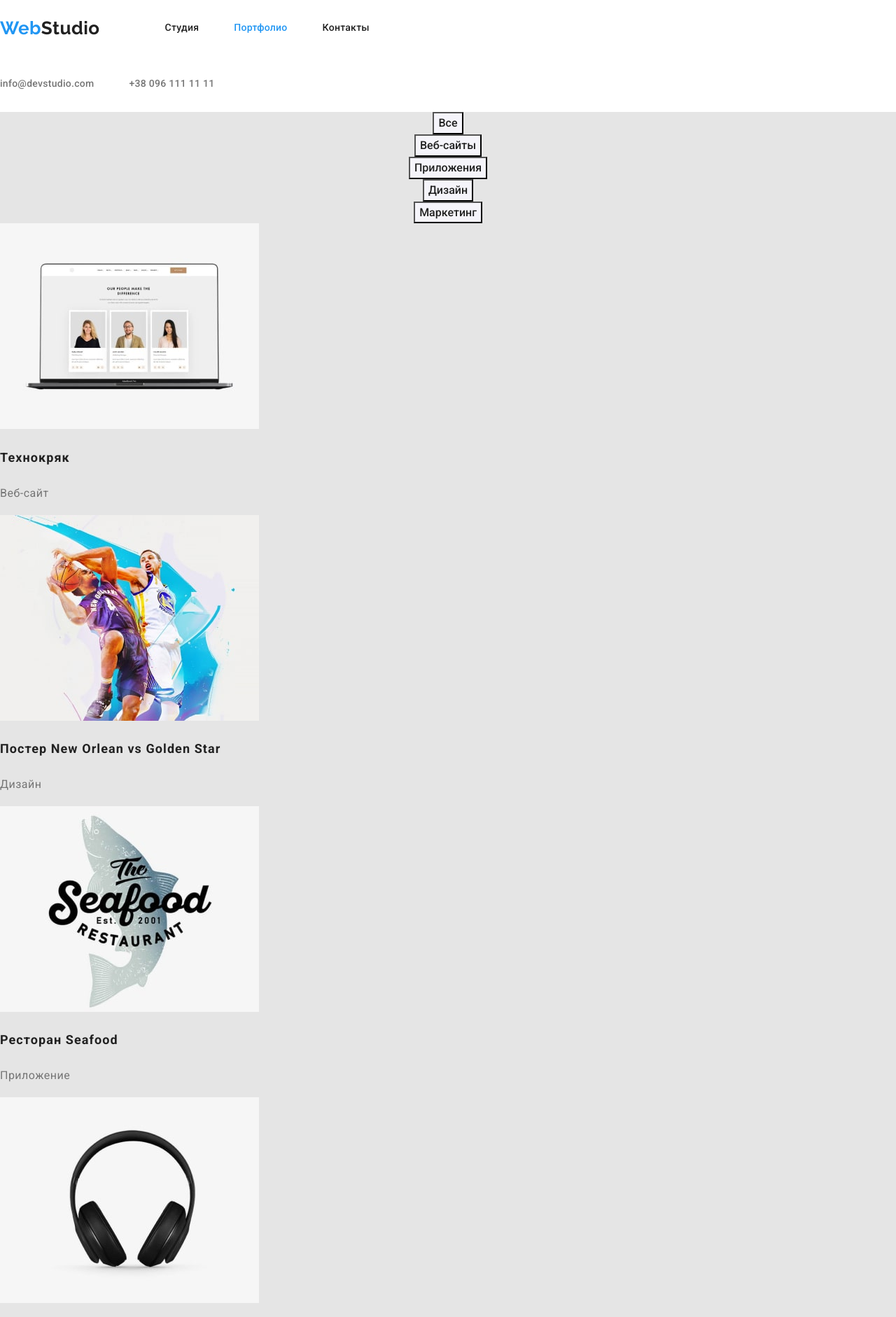
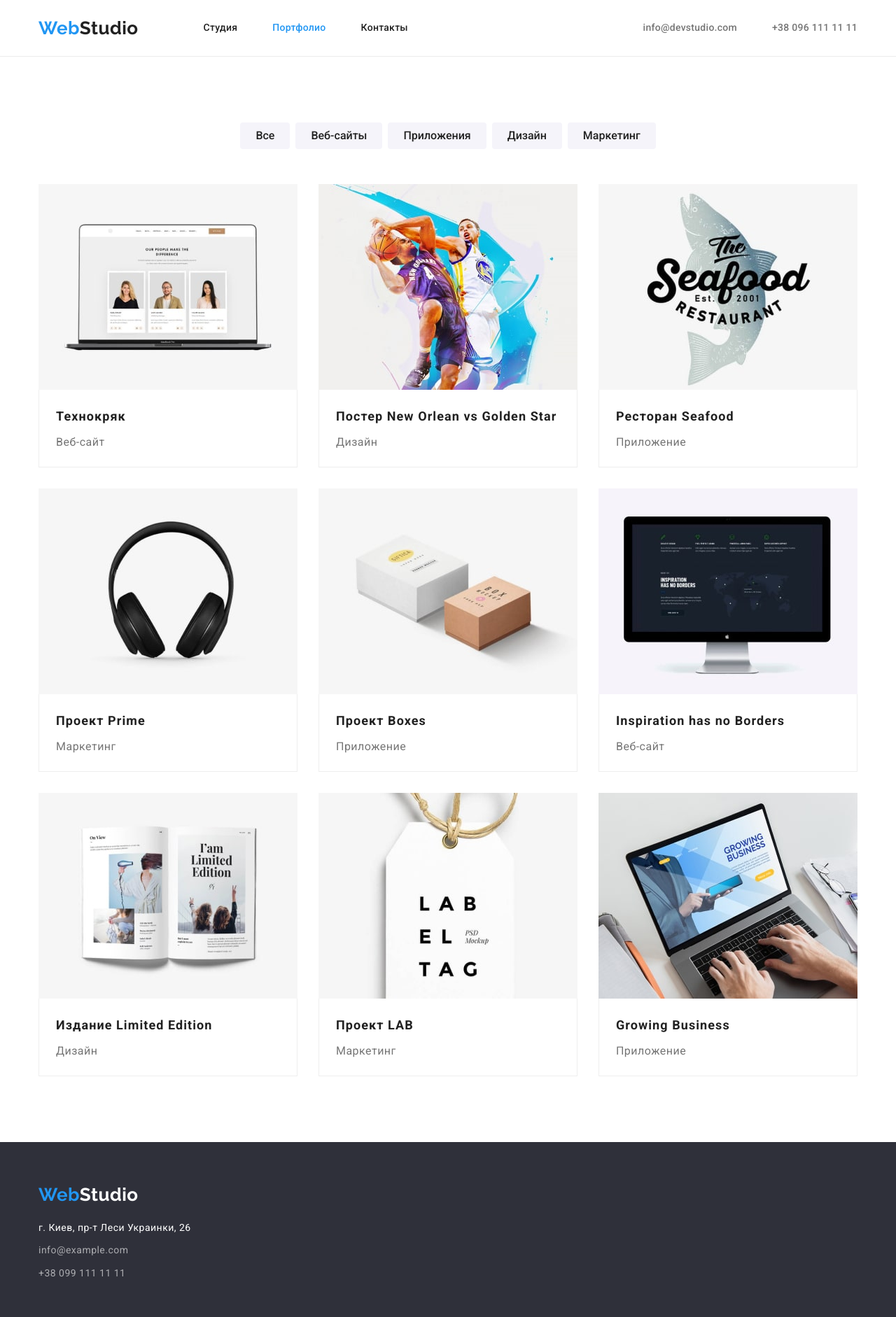
Before and after one commit to kiril755/goit-markup-hw-03, a plain HTML site: page portfolio.html in a window 1280 px wide. Shown: the top 1882 px of the page at 70% size. Drawn offline with nearby package versions, Linux system fonts and the light colour scheme.

Commit message:
index portfolio positions done

```diff
--- a/css/styles.css
+++ b/css/styles.css
@@ -27,16 +27,34 @@
 /*вторичный цвет фона #E5E5E5 */
 /*второй вторичный цвет фона #F5F4FA */
 /*уникальный цвет фона #2F303A */
+h1,
+h2,
+h3,
+h4,
+h5,
+h6,
+p {
+  margin: 0 auto;
+  padding: 0;
+}
 
 ul {
   margin: 0;
   padding: 0;
 }
+a {
+  display: block;
+}
+
+img {
+  display: block;
+  max-width: 100%;
+}
 .container {
   width: 1200px;
   padding-left: 15px;
   padding-right: 15px;
-  margin: 0 auto;
+  margin: auto;
 }
 .section {
   padding-top: 94px;
@@ -71,15 +89,14 @@ body {
   overflow: hidden;
 }
 /*-----------------HEADER------------------*/
+.header {
+  border-bottom: 1px solid #ececec;
+}
 
 .header .container,
 .nav {
   display: flex;
   align-items: center;
-}
-
-.header .container {
-  border-bottom: 1px solid #ececec;
 }
 
 .header-logo {
@@ -98,7 +115,6 @@ body {
 
 .header-list {
   display: flex;
-  padding-left: 0;
 }
 
 .header-list .header-item:not(:last-child) {
@@ -106,7 +122,6 @@ body {
 }
 
 .header-list .header-link {
-  display: block;
   padding-top: 32px;
   padding-bottom: 32px;
 
@@ -132,7 +147,6 @@ body {
 }
 
 .header-contacts a {
-  display: block;
   padding-top: 32px;
   padding-bottom: 32px;
 
@@ -156,11 +170,18 @@ body {
 
 .footer {
   background-color: var(--unic-bgc-color);
-  outline: 3px solid red;
-  padding: 50px;
+  padding-top: 60px;
+  padding-bottom: 60px;
+}
+.footer .container {
+  display: flex;
+  flex-direction: column;
 }
 
 .footer-logo {
+  margin-bottom: 20px;
+  margin-right: auto;
+
   color: #ffffff;
   font-family: 'Raleway', sans-serif;
   font-weight: 700;
@@ -168,15 +189,23 @@ body {
   line-height: 1.19;
 }
 
+.footer-logo span {
+  color: var(--accent-color);
+}
+
 .footer-list {
+  display: flex;
+  flex-direction: column;
   font-style: normal;
   font-weight: normal;
   font-size: 14px;
   line-height: 1.71;
 }
-
-.footer-logo span {
-  color: var(--accent-color);
+.footer-item {
+  margin-right: auto;
+}
+.footer-item:not(:last-child) {
+  margin-bottom: 9px;
 }
 
 .adress-link {
@@ -203,11 +232,12 @@ body {
   background-color: var(--unic-bgc-color);
   text-align: center;
 }
+.hero-container {
+  padding: 0 267px;
+}
 
 .hero-title {
-  max-width: 696px;
-  margin: 0 auto;
-  padding-bottom: 30px;
+  margin-bottom: 30px;
 
   color: var(--second-title-color);
   text-transform: uppercase;
@@ -235,19 +265,18 @@ body {
 /*-----------------ADVANTAGE--------------------*/
 
 .advantage {
-  background-color: var(--second-bgc-color);
+  background-color: var(--main-bgc-color);
 }
 
 .advantage-list {
   display: flex;
 }
 .advantage-item:not(:last-child) {
-  padding-right: 30px;
+  margin-right: 30px;
 }
 
 .advantage-title {
-  margin: 0 auto;
-  padding-bottom: 10px;
+  margin-bottom: 10px;
 
   color: var(--main-title-color);
   text-transform: uppercase;
@@ -256,8 +285,6 @@ body {
 }
 
 .advantage-text {
-  margin: 0 auto;
-
   font-size: 14px;
   line-height: 24px;
 }
@@ -267,11 +294,10 @@ body {
 .about {
   padding-top: 0;
 
-  background-color: var(--second-bgc-color);
+  background-color: var(--main-bgc-color);
 }
 
 .about-title {
-  margin: 0;
   margin-bottom: 50px;
 
   color: var(--main-title-color);
@@ -282,10 +308,11 @@ body {
 
 .about-list {
   display: flex;
+  flex-basis: calc(100% / 3);
 }
 
 .about-item:not(:last-child) {
-  padding-right: 30px;
+  margin-right: 30px;
 }
 
 /*------------------TEAM--------------------------*/
@@ -295,6 +322,8 @@ body {
 }
 
 .team-title {
+  margin-bottom: 30px;
+
   color: var(--main-title-color);
   font-size: 36px;
   line-height: 1.17;
@@ -304,14 +333,31 @@ body {
 .team-list {
   text-align: center;
   display: flex;
+  flex-wrap: wrap;
 }
+
 .team-item {
-  display: block;
-  max-width: 270px;
+  flex-basis: calc(100% / 4 - 30px);
+
+  padding-bottom: 30px;
+  box-shadow: 0px 1px 3px rgba(0, 0, 0, 0.12), 0px 1px 1px rgba(0, 0, 0, 0.14),
+    0px 2px 1px rgba(0, 0, 0, 0.2);
+  border-radius: 0px 0px 4px 4px;
+
   background-color: var(--main-bgc-color);
 }
 
+.team-item:not(:last-child) {
+  margin-right: 30px;
+}
+
+.team-img {
+  margin-bottom: 30px;
+}
+
 .team-list-title {
+  margin-bottom: 10px;
+
   color: var(--main-title-color);
   font-weight: 500;
   font-size: 16px;
@@ -326,16 +372,32 @@ body {
 /*----------portfolio.html----------------*/
 /*-------------------PORTFOLIO---------------*/
 .main-portfolio {
-  background-color: var(--second-bgc-color);
+  background-color: var(--main-bgc-color);
 }
 
+.project {
+  display: flex;
+  flex-direction: column;
+}
 /*----------------------FILTERS--------------- */
 
 .filter-list {
+  display: flex;
+  justify-content: center;
+  margin-bottom: 50px;
+
   text-align: center;
 }
 
+.filter-item:not(:last-child) {
+  margin-right: 8px;
+}
+
 .button {
+  padding: 6px 22px;
+  border: 0;
+  border-radius: 4px;
+
   color: var(--main-btn-color);
   background-color: var(--main-btn-bgc-color);
   font-family: inherit;
@@ -349,15 +411,37 @@ body {
 .button:focus {
   color: var(--second-btn-color);
   background-color: var(--second-btn-bgc-color);
+
+  box-shadow: 0px 3px 1px rgba(0, 0, 0, 0.1), 0px 1px 2px rgba(0, 0, 0, 0.08),
+    0px 2px 2px rgba(0, 0, 0, 0.12);
 }
 
 /*--------------------PROJECTS------------------------*/
 
+.project-list {
+  display: flex;
+  flex-wrap: wrap;
+
+  margin-left: -30px;
+  margin-top: -30px;
+}
 .project-item {
+  margin-left: 30px;
+  margin-top: 30px;
+  flex-basis: calc(100% / 3 - 30px);
   color: var(--main-bgc-color);
 }
 
+.project-title-text {
+  padding: 20px 24px;
+  background-color: var(--main-bgc-color);
+  border: 1px solid #eeeeee;
+  border-top: 0;
+}
+
 .project-title {
+  margin-bottom: 4px;
+
   color: var(--main-title-color);
   font-size: 18px;
   line-height: 2;
--- a/portfolio.html
+++ b/portfolio.html
@@ -22,16 +22,21 @@
   </head>
   <body>
     <header class="header">
+      <div class="container">
         <nav class="nav">
-        <a class="header-logo link" lang="en" href="./index.html"><span>Web</span>Studio</a>
+          <a class="header-logo link" lang="en" href="/"><span class="accent">Web</span>Studio</a>
+
           <ul class="header-list list">
-          <li class="header-item"><a class="header-link link" href="./index.html">Студия</a></li>
+            <li class="header-item">
+              <a class="header-link link" href="./index.html">Студия</a>
+            </li>
             <li class="header-item">
               <a class="header-link current link" href="./portfolio.html">Портфолио</a>
             </li>
             <li class="header-item"><a class="header-link link" href="">Контакты</a></li>
           </ul>
         </nav>
+
         <ul class="header-contacts list">
           <li class="header-item">
             <a class="header-mail link" href="mailto:info@devstudio.com">info@devstudio.com</a>
@@ -40,18 +45,20 @@
             <a class="header-tel link" href="tel:+380961111111">+38 096 111 11 11</a>
           </li>
         </ul>
+      </div>
     </header>
     <main class="main-portfolio">
-      <section class="project">
+      <section class="section">
+        <div class="container">
           <!--  FILTERS  -->
 
           <h1 class="visually-hidden">Фильтр проектов</h1>
           <ul class="filter-list list">
             <li class="filter-item"><button class="button" type="button">Все</button></li>
-          <li><button class="button" type="button">Веб-сайты</button></li>
-          <li><button class="button" type="button">Приложения</button></li>
-          <li><button class="button" type="button">Дизайн</button></li>
-          <li><button class="button" type="button">Маркетинг</button></li>
+            <li class="filter-item"><button class="button" type="button">Веб-сайты</button></li>
+            <li class="filter-item"><button class="button" type="button">Приложения</button></li>
+            <li class="filter-item"><button class="button" type="button">Дизайн</button></li>
+            <li class="filter-item"><button class="button" type="button">Маркетинг</button></li>
           </ul>
 
           <!--  PROJECTS  -->
@@ -62,15 +69,19 @@
             <li class="project-item">
               <a class="project-link link" href=""
                 ><img src="./images/img-portfolio-min.jpg" alt="вебсайт" width="370" height="294" />
+                <div class="project-title-text">
                   <h3 class="project-title">Технокряк</h3>
                   <p class="project-text">Веб-сайт</p>
+                </div>
               </a>
             </li>
             <li class="project-item">
               <a class="project-link link" href=""
                 ><img src="./images/img-portfolio1-min.jpg" alt="постер" width="370" height="294" />
+                <div class="project-title-text">
                   <h3 class="project-title">Постер New Orlean vs Golden Star</h3>
                   <p class="project-text">Дизайн</p>
+                </div>
               </a>
             </li>
             <li class="project-item">
@@ -81,58 +92,78 @@
                   width="370"
                   height="294"
                 />
+                <div class="project-title-text">
                   <h3 class="project-title">Ресторан Seafood</h3>
-              <p class="project-text">Приложение</p></a
+                  <p class="project-text">Приложение</p>
+                </div></a
               >
             </li>
             <li class="project-item">
               <a class="project-link link" href="">
-              <img src="./images/img-portfolio3-min.jpg" alt="гарнитура" width="370" height="294" />
+                <img
+                  src="./images/img-portfolio3-min.jpg"
+                  alt="гарнитура"
+                  width="370"
+                  height="294"
+                />
+                <div class="project-title-text">
                   <h3 class="project-title">Проект Prime</h3>
                   <p class="project-text">Маркетинг</p>
+                </div>
               </a>
             </li>
             <li class="project-item">
               <a class="project-link link" href="">
                 <img src="./images/img-portfolio4-min.jpg" alt="коробки" width="370" height="294" />
+                <div class="project-title-text">
                   <h3 class="project-title">Проект Boxes</h3>
                   <p class="project-text">Приложение</p>
+                </div>
               </a>
             </li>
             <li class="project-item">
               <a class="project-link link" href="">
                 <img src="./images/img-portfolio5-min.jpg" alt="вебсайт" width="370" height="294" />
+                <div class="project-title-text">
                   <h3 class="project-title">Inspiration has no Borders</h3>
                   <p class="project-text">Веб-сайт</p>
+                </div>
               </a>
             </li>
             <li class="project-item">
               <a class="project-link link" href="">
                 <img src="./images/img-portfolio6-min.jpg" alt="книга" width="370" height="294" />
+                <div class="project-title-text">
                   <h3 class="project-title">Издание Limited Edition</h3>
                   <p class="project-text">Дизайн</p>
+                </div>
               </a>
             </li>
             <li class="project-item">
               <a class="project-link link" href="">
                 <img src="./images/img-portfolio7-min.jpg" alt="ярлык" width="370" height="294" />
+                <div class="project-title-text">
                   <h3 class="project-title">Проект LAB</h3>
                   <p class="project-text">Маркетинг</p>
+                </div>
               </a>
             </li>
             <li class="project-item">
               <a class="project-link link" href="">
                 <img src="./images/img-portfolio8-min.jpg" alt="вебсайт" width="370" height="294" />
+                <div class="project-title-text">
                   <h3 class="project-title">Growing Business</h3>
                   <p class="project-text">Приложение</p>
+                </div>
               </a>
             </li>
           </ul>
+        </div>
       </section>
     </main>
 
     <footer class="footer">
-      <div>
+      <div class="container">
         <a class="footer-logo link" lang="en" href="./index.html">
           <span class="accent">Web</span>Studio</a
         >
```
Also changed, not shown: index.html (+30 -8 lines). Lines whose indentation alone changed are shown as unchanged.
